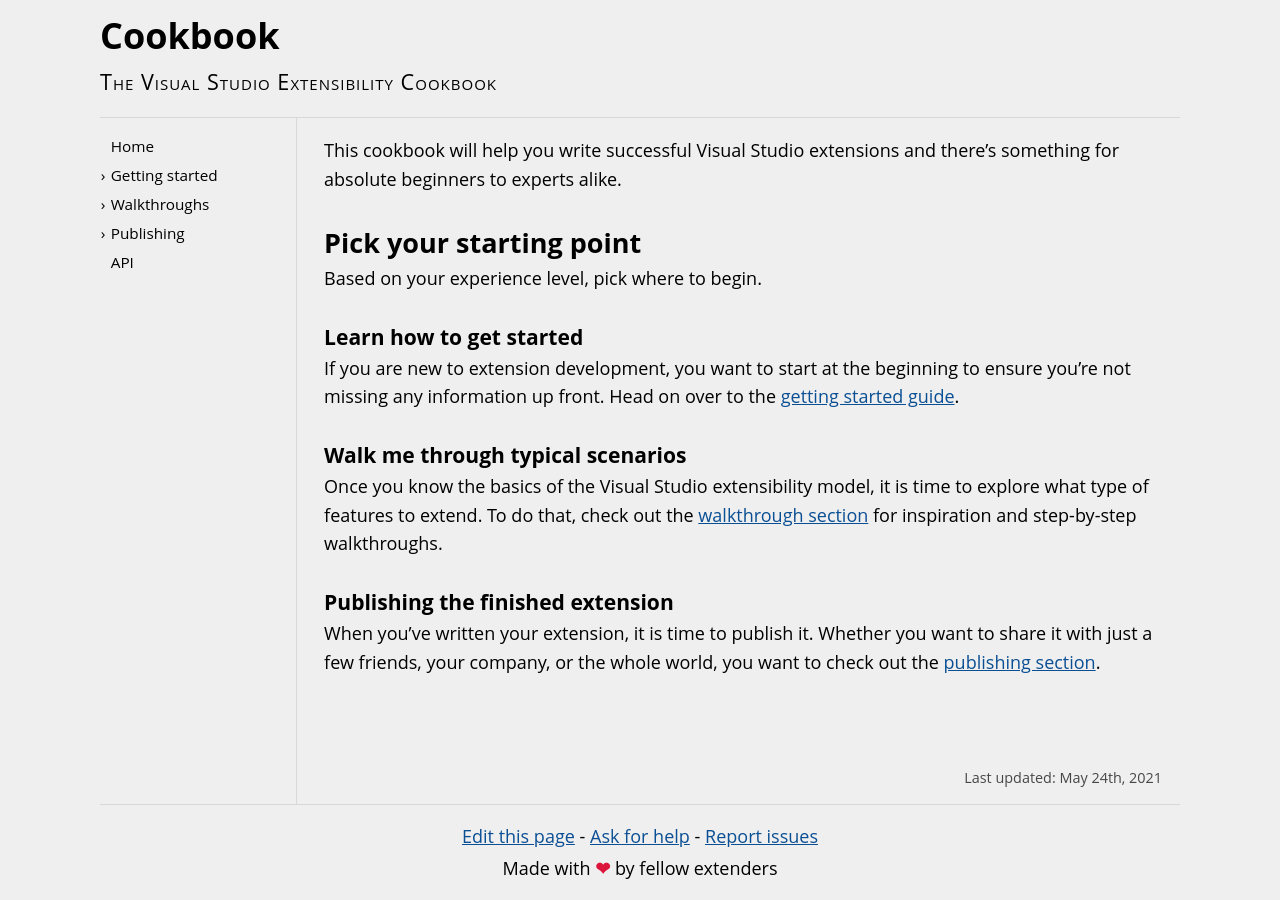
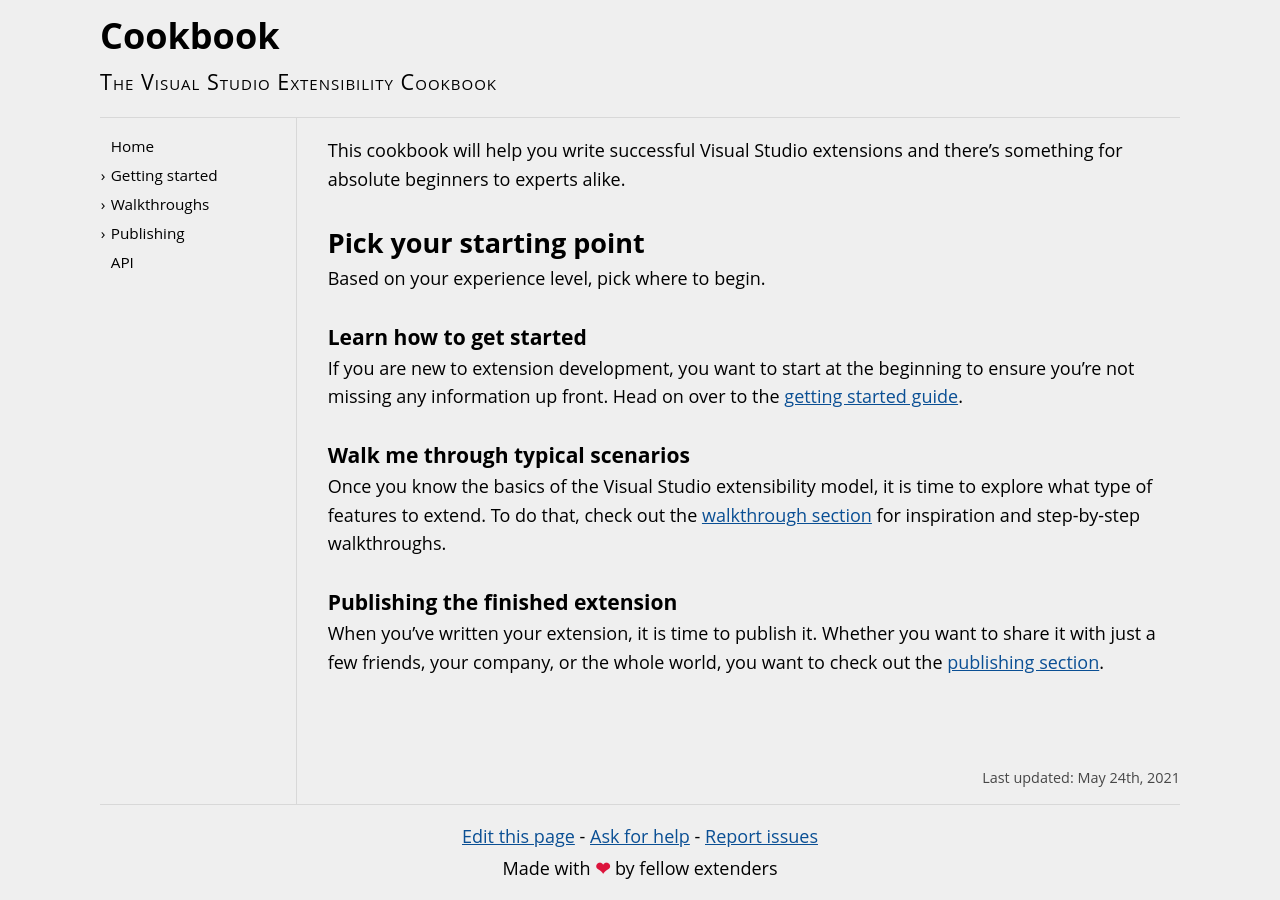
Before and after one commit to VsixCommunity/docs, a Jekyll site: the page built from docs/index.md, in a window 1280 px wide. Built offline with Jekyll 4.4.1, drawn with Linux system fonts in a browser that asks for light colours.

Commit message:
Updated styles

```diff
--- a/docs/assets/css/style.scss
+++ b/docs/assets/css/style.scss
@@ -143,6 +143,7 @@ main {
     min-width: fit-content;
     border-right: 1px solid var(--border-color);
     padding: 1em 1.5em 1em .7em;
+    margin-right: 2em;
 }
 
 #menu label,
@@ -198,7 +199,7 @@ main {
 }
 
 article {
-    margin: 0 1em 0 1.5em;
+    //margin: 0 1em 0 1.5em;
     padding: 1em 0;
     width: 100%;
     position: relative;
@@ -258,6 +259,7 @@ footer li:not(:last-child):after{
     #menu {
         padding: 1em 0 0 0;
         border: none;
+        margin: 0;
     }
     #menu label {
         display: block;
```
